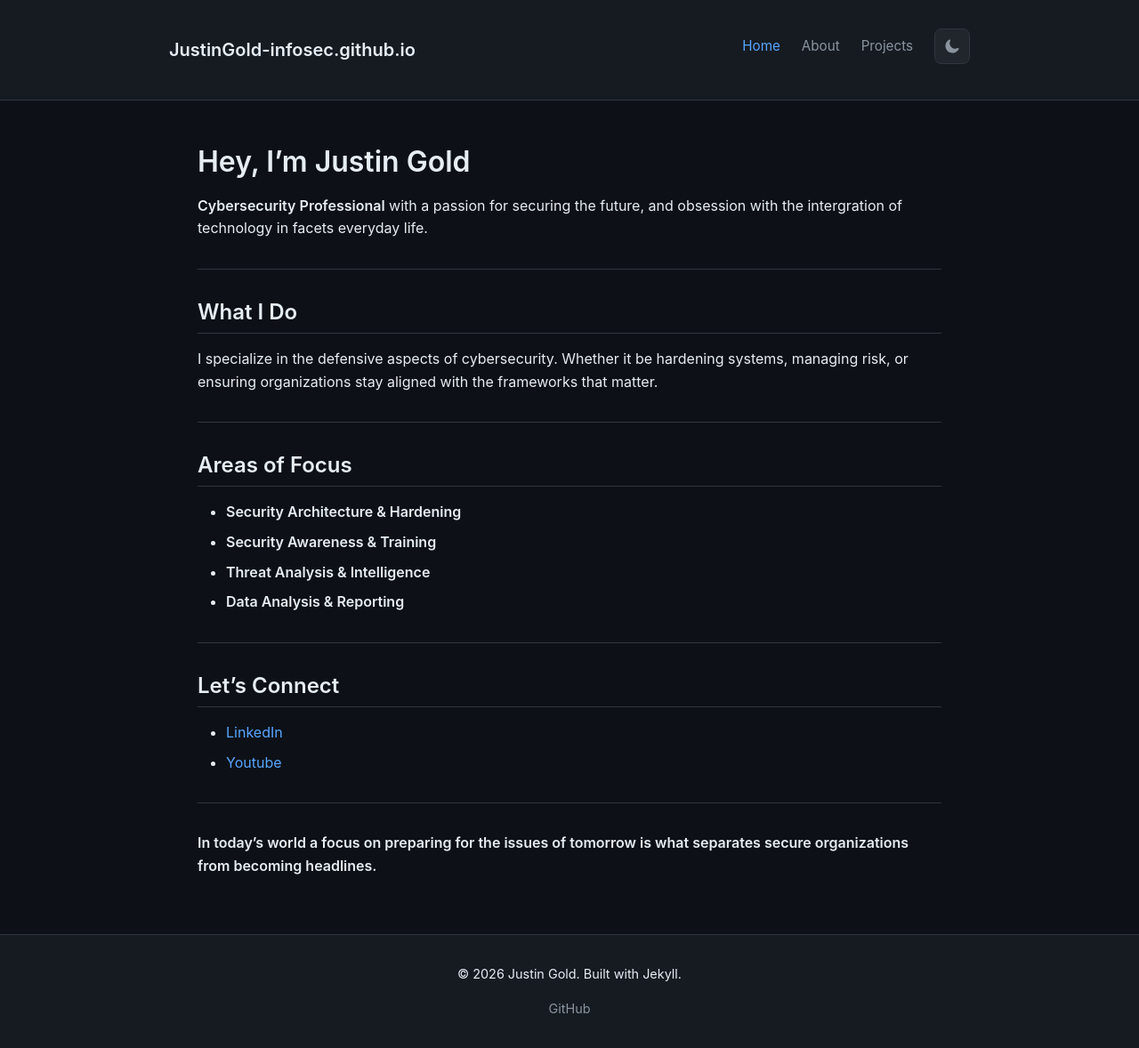
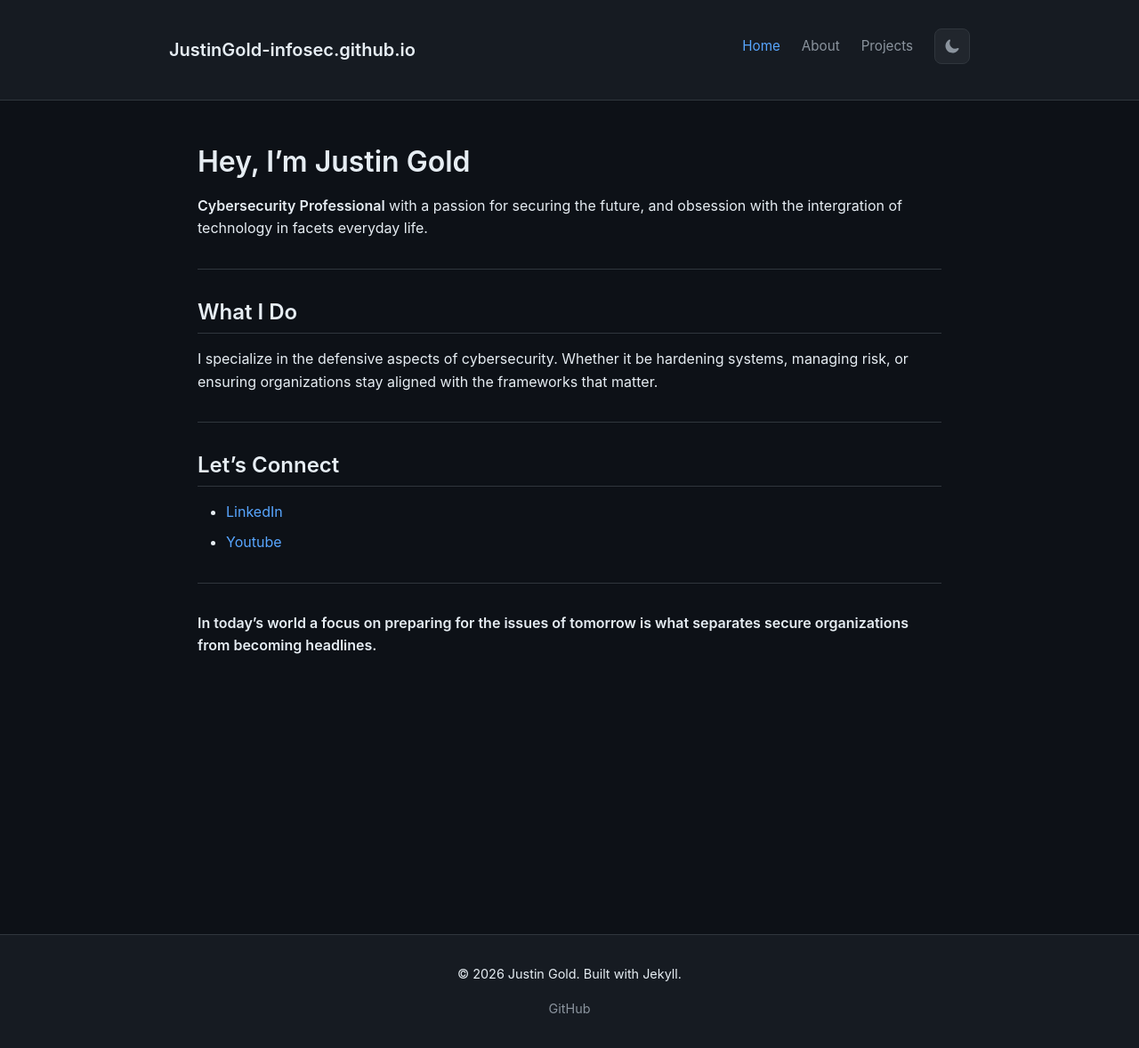
Before and after one commit to JustinGold-infosec/JustinGold-infosec.github.io, a Jekyll site: the page built from index.md, in a window 1280 px wide and 1193 px high. Shown: the top 1178 px of the window at 89% size. Built offline with Jekyll 4.4.1, drawn with Linux system fonts in a browser that asks for light colours.

Commit message:
Remove Areas of Focus section from index.md

```diff
--- a/index.md
+++ b/index.md
@@ -16,15 +16,6 @@ I specialize in the defensive aspects of cybersecurity. Whether it be hardening
 
 ---
 
-## Areas of Focus
-
-- **Security Architecture & Hardening**
-- **Security Awareness & Training**
-- **Threat Analysis & Intelligence**
-- **Data Analysis & Reporting**
-
----
-
 ## Let's Connect
 
 - [LinkedIn](https://www.linkedin.com/in/justinit/)
```
